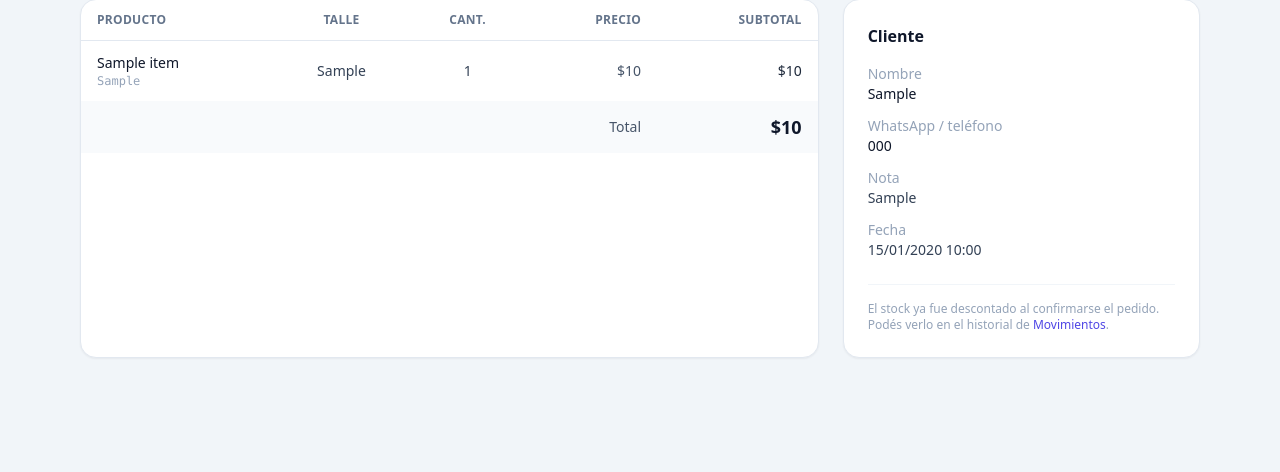
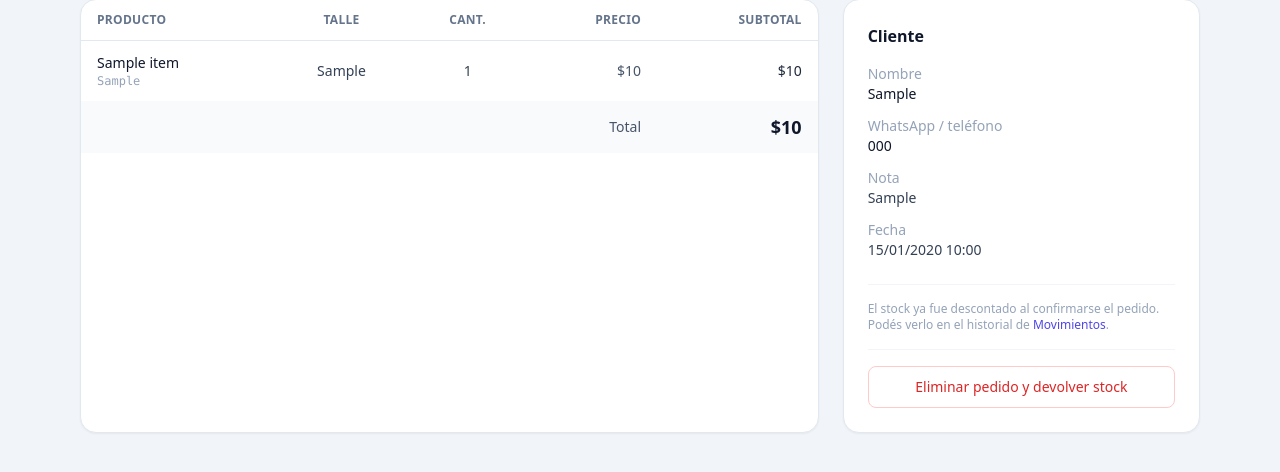
Before and after one commit to RepoBoyMusic/stockbox, a Flask app: page /pedidos/1 in a window 1280 px wide. Shown: the part 177-649 px from the top of the page. Run offline with Flask 3, Linux system fonts and the light colour scheme; a user stored in the database is signed in; tables that the repository leaves empty hold one stand-in row (values such as "Sample post"); some libraries are stand-ins or nearby versions.

Commit message:
Panel: eliminar pedido devolviendo el stock al inventario
Nueva accion en el detalle del pedido: elimina el registro (y con el los
datos del cliente, via cascade) y repone el stock de cada renglon con un
movimiento de devolucion auditado. Es POST con confirmacion.

Co-Authored-By: Claude Fable 5 <noreply@anthropic.com>

```diff
--- a/app/routes/orders.py
+++ b/app/routes/orders.py
@@ -1,14 +1,14 @@
 """Pedidos de la tienda, vistos desde el panel (requiere login).
 
-Solo lectura: los pedidos se crean en la tienda pública. Acá el negocio
-los consulta, ve el detalle y el contacto del cliente para coordinar la
-entrega por WhatsApp.
+Los pedidos se crean en la tienda pública. Acá el negocio los consulta,
+ve el detalle y el contacto del cliente para coordinar la entrega, y
+puede eliminarlos (devolviendo el stock).
 """
-from flask import Blueprint, render_template
+from flask import Blueprint, flash, redirect, render_template, url_for
 from flask_login import login_required
 
 from app import db
-from app.models import Order
+from app.models import Movement, Order
 
 bp = Blueprint("orders", __name__, url_prefix="/pedidos")
 
@@ -25,3 +25,31 @@ def index():
 def detalle(order_id):
     pedido = db.get_or_404(Order, order_id)
     return render_template("orders/detail.html", pedido=pedido)
+
+
+@bp.route("/<int:order_id>/eliminar", methods=["POST"])
+@login_required
+def eliminar(order_id):
+    """Elimina un pedido y DEVUELVE el stock al inventario.
+
+    Es POST (no GET): borrar es una acción destructiva y no debe dispararse
+    desde un link. Por cada renglón cuyo producto siga existiendo, registramos
+    un movimiento de devolución —queda el rastro auditable— y reponemos el
+    stock. Recién ahí borramos el pedido; el cascade elimina sus renglones y,
+    con ellos, los datos personales del cliente (nombre y teléfono)."""
+    pedido = db.get_or_404(Order, order_id)
+
+    if pedido.estado != "cancelado":  # un pedido cancelado ya devolvió su stock
+        for item in pedido.items:
+            if item.producto is not None:
+                db.session.add(Movement(
+                    product_id=item.producto.id, tipo="entrada", motivo="devolucion",
+                    cantidad=item.cantidad,
+                    nota=f"Devolución por pedido #{pedido.id} eliminado",
+                ))
+                item.producto.stock += item.cantidad
+
+    db.session.delete(pedido)  # cascade borra los renglones (y los datos del cliente)
+    db.session.commit()
+    flash(f"Pedido #{order_id} eliminado y stock devuelto.", "ok")
+    return redirect(url_for("orders.index"))
--- a/app/templates/orders/detail.html
+++ b/app/templates/orders/detail.html
@@ -70,6 +70,15 @@
       El stock ya fue descontado al confirmarse el pedido. Podés verlo en el historial de
       <a href="{{ url_for('movements.index') }}" class="text-indigo-600">Movimientos</a>.
     </p>
+
+    <form method="post" action="{{ url_for('orders.eliminar', order_id=pedido.id) }}"
+          class="mt-4 pt-4 border-t border-slate-100"
+          onsubmit="return confirm('¿Eliminar el pedido #{{ pedido.id }}? Se devuelve el stock al inventario y se borran los datos del cliente. No se puede deshacer.')">
+      <button class="w-full text-red-600 hover:text-white hover:bg-red-600 border border-red-200
+                     font-medium rounded-lg px-4 py-2.5 text-sm transition-colors">
+        Eliminar pedido y devolver stock
+      </button>
+    </form>
   </div>
 </div>
 {% endblock %}
```
